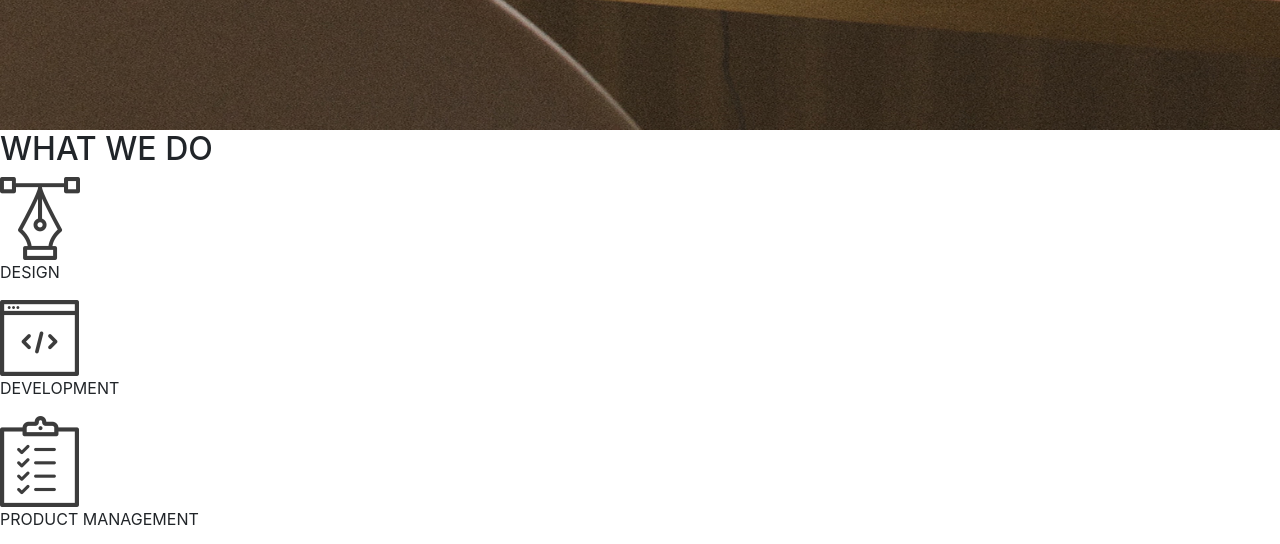
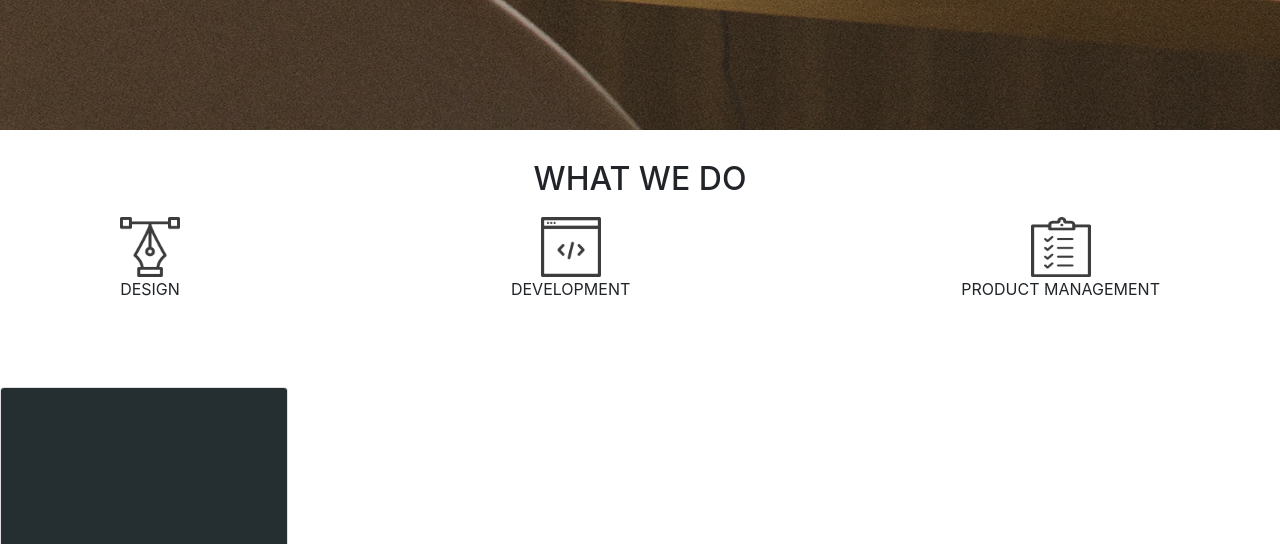
Before and after one commit to edumorris/delani, a plain HTML site: page index.html in a window 1280 px wide. Shown: the part 1360-1904 px from the top of the page. Drawn offline with nearby package versions, Linux system fonts and the light colour scheme; a script that the page names is missing.

Commit message:
Initial what we do styling added.

```diff
--- a/css/styler.css
+++ b/css/styler.css
@@ -70,6 +70,26 @@ img {
     transform: translate(-50%, -50%);
 }
 
+#what-we-do {
+	text-align: center;
+	padding-top: 30px;
+	padding-bottom: 30px;
+}
+
+#wwd {
+	display: flex;
+	flex-direction: row;
+	justify-content: space-between;
+	margin-left: 50px;
+	margin-right: 50px;
+	padding: 10px 70px 40px 70px;
+}
+
+.what-we-do figure img {
+	width: 60px;
+	height: 60px;
+}
+
 #bailey-wonger {
 	background: url("../images/portfolio/work8.jpg")
 }
--- a/index.html
+++ b/index.html
@@ -90,6 +90,7 @@
 
 		<div id="what-we-do">
 			<h2>WHAT WE DO</h2>
+			<div id="wwd">
 				<div id="design-wwd" class="what-we-do">
 					<figure>
 						<img src="images/services_icons/design_icon.png">
@@ -107,6 +108,7 @@
 						<img src="images/services_icons/product_icon.png">
 						<figcaption>PRODUCT MANAGEMENT</figcaption>
 					</figure>
+				</div>
 			</div>
 		</div>
 
```
Lines whose indentation alone changed are shown as unchanged.
